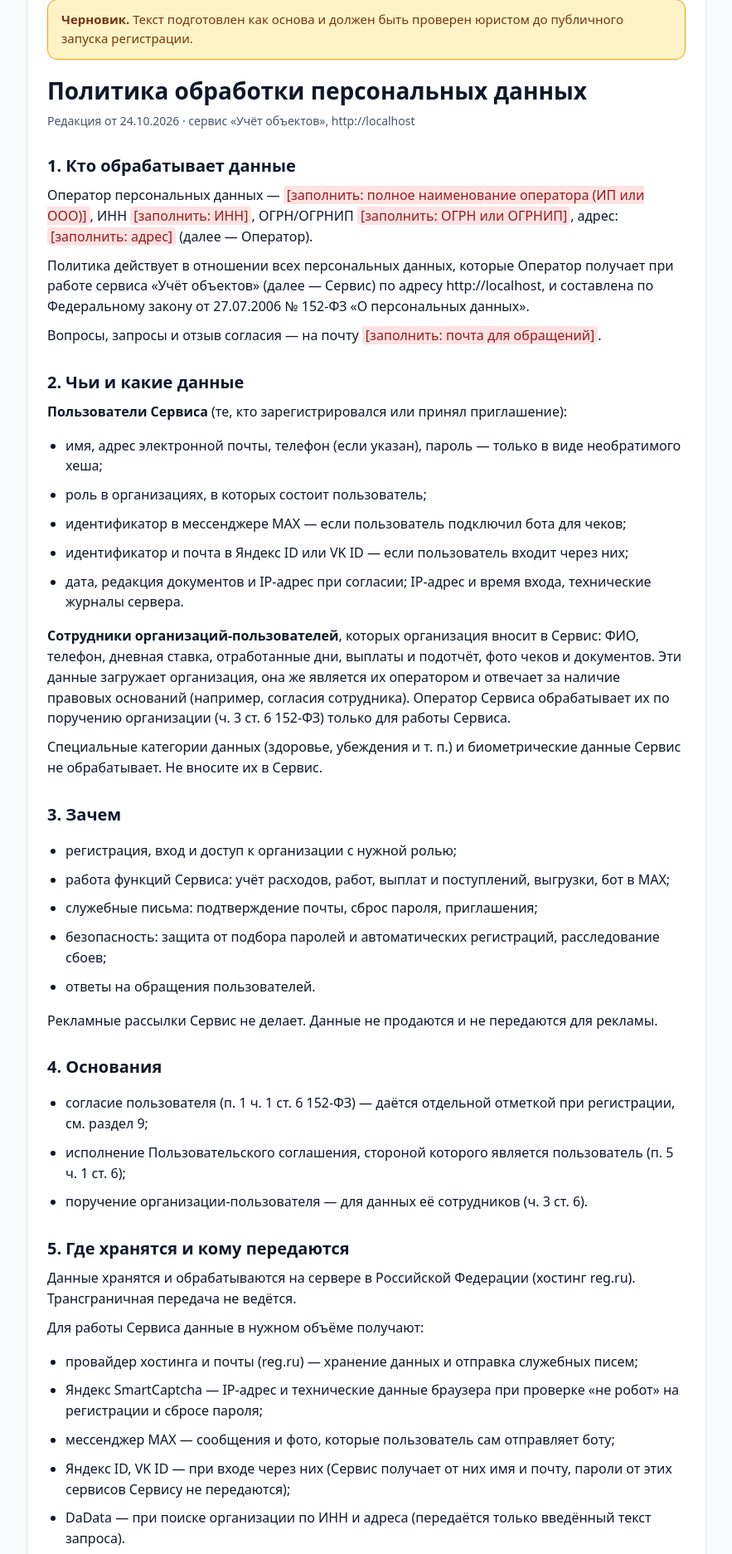
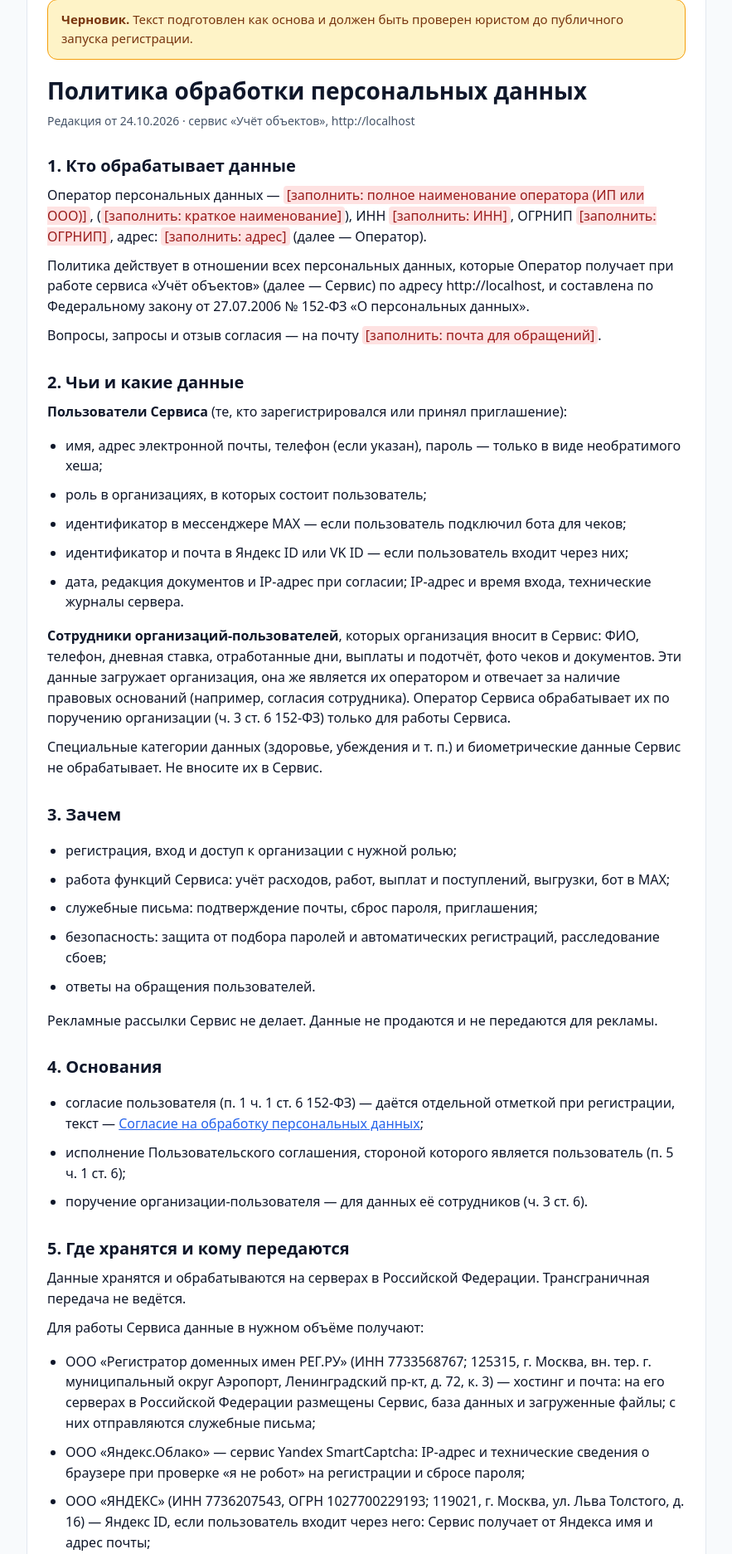
Before and after one commit to johndoecesko/uchet-objektov, a Laravel app: page /privacy in a window 1280 px wide. Shown: the part 119-1992 px from the top of the page at 83% size, without its empty margins (198-1081 px from the left). Run offline with Laravel 12, Linux system fonts and the light colour scheme; some libraries are stand-ins or nearby versions.

Commit message:
Документы по образцу проверенных юристом текстов сайтов easat.ru: согласие — отдельный документ /consent, получатели с реквизитами, сроки ответа по ст. 14, 20, 21 152-ФЗ
Co-Authored-By: Claude Opus 5.5 <noreply@anthropic.com>

```diff
--- a/app/Filament/Auth/Register.php
+++ b/app/Filament/Auth/Register.php
@@ -80,7 +80,7 @@ class Register extends BaseRegister
             : $field;
     }
 
-    /** Две отметки: согласие на обработку ПДн по 152-ФЗ оформляется отдельно от прочих условий */
+    /** Две отметки: согласие на обработку ПДн — отдельный документ без прочих условий (ч. 1 ст. 9 152-ФЗ в ред. 156-ФЗ) */
     protected function getConsentFormComponents(): array
     {
         return [
@@ -90,7 +90,7 @@ class Register extends BaseRegister
                 ->validationMessages(['accepted' => 'Без согласия с Пользовательским соглашением зарегистрироваться нельзя.'])
                 ->dehydrated(false),
             Checkbox::make('consent')
-                ->label(new HtmlString('Даю согласие на обработку персональных данных на условиях <a href="'.e(route('privacy')).'" target="_blank" class="underline">Политики обработки персональных данных</a>'))
+                ->label(new HtmlString('Даю <a href="'.e(route('consent')).'" target="_blank" class="underline">согласие на обработку персональных данных</a>'))
                 ->accepted()
                 ->validationMessages(['accepted' => 'Без согласия на обработку персональных данных зарегистрироваться нельзя.'])
                 ->dehydrated(false),
--- a/config/legal.php
+++ b/config/legal.php
@@ -16,6 +16,7 @@ return [
     'operator' => [
         'name' => env('LEGAL_OPERATOR_NAME'),        // «Индивидуальный предприниматель Иванов Иван Иванович» / «ООО «…»»
         'short' => env('LEGAL_OPERATOR_SHORT'),      // «ИП Иванов И. И.»
+        'dative' => env('LEGAL_OPERATOR_DATIVE'),    // «индивидуальному предпринимателю Иванову Ивану Ивановичу» — для «даю согласие кому»
         'inn' => env('LEGAL_OPERATOR_INN'),
         'ogrn' => env('LEGAL_OPERATOR_OGRN'),        // ОГРН или ОГРНИП
         'address' => env('LEGAL_OPERATOR_ADDRESS'),
--- /dev/null
+++ b/resources/views/legal/_recipients.blade.php
@@ -0,0 +1,9 @@
+{{-- Получатели персональных данных — одни и те же строки в Политике и Согласии. Реквизиты — как в документах сайтов easat.ru (проверены юристом 18.10.2026) --}}
+<ul>
+    <li>ООО «Регистратор доменных имен РЕГ.РУ» (ИНН 7733568767; 125315, г. Москва, вн. тер. г. муниципальный округ Аэропорт, Ленинградский пр-кт, д. 72, к. 3) — хостинг и почта: на его серверах в Российской Федерации размещены Сервис, база данных и загруженные файлы; с них отправляются служебные письма;</li>
+    <li>ООО «Яндекс.Облако» — сервис Yandex SmartCaptcha: IP-адрес и технические сведения о браузере при проверке «я не робот» на регистрации и сбросе пароля;</li>
+    <li>ООО «ЯНДЕКС» (ИНН 7736207543, ОГРН 1027700229193; 119021, г. Москва, ул. Льва Толстого, д. 16) — Яндекс ID, если пользователь входит через него: Сервис получает от Яндекса имя и адрес почты;</li>
+    <li>ООО «ВК» (ИНН 7743001840, ОГРН 1027739850962) — VK ID, если пользователь входит через него (Сервис получает имя и адрес почты), и почтовый сервис Mail, обслуживающий ящик Оператора для обращений;</li>
+    <li>ООО «Коммуникационная платформа» (ИНН 9714058267, ОГРН 1247700595230; г. Москва, Ленинградский пр-кт, д. 39, стр. 79) — мессенджер MAX, если пользователь подключил бота: через бота Оператора передаются сообщения и фото, которые пользователь сам ему отправляет;</li>
+    <li>ООО «Дадата» — подсказки организаций по ИНН и адресов: передаётся только набранный текст запроса, без сведений о пользователе.</li>
+</ul>
--- a/resources/views/legal/privacy.blade.php
+++ b/resources/views/legal/privacy.blade.php
@@ -10,7 +10,7 @@
 <div class="meta">Редакция от {{ $L::versionDate() }} · сервис «Учёт объектов», {{ config('app.url') }}</div>
 
 <h2>1. Кто обрабатывает данные</h2>
-<p>Оператор персональных данных — {{ $L::operator('name', 'полное наименование оператора (ИП или ООО)') }}, ИНН {{ $L::operator('inn', 'ИНН') }}, ОГРН/ОГРНИП {{ $L::operator('ogrn', 'ОГРН или ОГРНИП') }}, адрес: {{ $L::operator('address', 'адрес') }} (далее — Оператор).</p>
+<p>Оператор персональных данных — {{ $L::operator('name', 'полное наименование оператора (ИП или ООО)') }}, ({{ $L::operator('short', 'краткое наименование') }}), ИНН {{ $L::operator('inn', 'ИНН') }}, ОГРНИП {{ $L::operator('ogrn', 'ОГРНИП') }}, адрес: {{ $L::operator('address', 'адрес') }} (далее — Оператор).</p>
 <p>Политика действует в отношении всех персональных данных, которые Оператор получает при работе сервиса «Учёт объектов» (далее — Сервис) по адресу {{ config('app.url') }}, и составлена по Федеральному закону от 27.07.2006 № 152-ФЗ «О персональных данных».</p>
 <p>Вопросы, запросы и отзыв согласия — на почту {{ $L::email() }}.</p>
 
@@ -38,21 +38,15 @@
 
 <h2>4. Основания</h2>
 <ul>
-    <li>согласие пользователя (п. 1 ч. 1 ст. 6 152-ФЗ) — даётся отдельной отметкой при регистрации, см. раздел 9;</li>
+    <li>согласие пользователя (п. 1 ч. 1 ст. 6 152-ФЗ) — даётся отдельной отметкой при регистрации, текст — <a href="{{ route('consent') }}">Согласие на обработку персональных данных</a>;</li>
     <li>исполнение Пользовательского соглашения, стороной которого является пользователь (п. 5 ч. 1 ст. 6);</li>
     <li>поручение организации-пользователя — для данных её сотрудников (ч. 3 ст. 6).</li>
 </ul>
 
 <h2>5. Где хранятся и кому передаются</h2>
-<p>Данные хранятся и обрабатываются на сервере в Российской Федерации (хостинг reg.ru). Трансграничная передача не ведётся.</p>
+<p>Данные хранятся и обрабатываются на серверах в Российской Федерации. Трансграничная передача не ведётся.</p>
 <p>Для работы Сервиса данные в нужном объёме получают:</p>
-<ul>
-    <li>провайдер хостинга и почты (reg.ru) — хранение данных и отправка служебных писем;</li>
-    <li>Яндекс SmartCaptcha — IP-адрес и технические данные браузера при проверке «не робот» на регистрации и сбросе пароля;</li>
-    <li>мессенджер MAX — сообщения и фото, которые пользователь сам отправляет боту;</li>
-    <li>Яндекс ID, VK ID — при входе через них (Сервис получает от них имя и почту, пароли от этих сервисов Сервису не передаются);</li>
-    <li>DaData — при поиске организации по ИНН и адреса (передаётся только введённый текст запроса).</li>
-</ul>
+@include('legal._recipients')
 <p>Государственным органам данные передаются только в случаях, прямо предусмотренных законом.</p>
 
 <h2>6. Сколько хранятся</h2>
@@ -61,9 +55,10 @@
     <li>данные организации и её сотрудников — пока организация пользуется Сервисом или до запроса организации на удаление;</li>
     <li>история изменений — 1 год, технические журналы приложения — 180 дней.</li>
 </ul>
+<p>По достижении цели, истечении срока или отзыве согласия данные уничтожаются в течение 30 дней (ст. 21 152-ФЗ); уничтожение подтверждается в порядке, установленном приказом Роскомнадзора от 28.10.2022 № 179.</p>
 
 <h2>7. Права пользователя</h2>
-<p>Вы можете узнать, какие ваши данные обрабатываются, потребовать уточнить, заблокировать или удалить их, отозвать согласие. Напишите на {{ $L::email() }} с почты, указанной в учётной записи. Оператор отвечает в течение 10 рабочих дней. Отзыв согласия означает удаление учётной записи: без данных для входа Сервис работать не может.</p>
+<p>Вы можете узнать, какие ваши данные обрабатываются, потребовать уточнить, заблокировать или удалить их, отозвать согласие. Напишите на {{ $L::email() }} с почты, указанной в учётной записи, или направьте письменный запрос по адресу Оператора; запрос должен содержать сведения, предусмотренные ч. 3 ст. 14 152-ФЗ. Оператор отвечает в течение 10 рабочих дней с даты получения запроса; срок может быть продлён ещё на 5 рабочих дней с уведомлением о причинах (ч. 3 ст. 14, ч. 1 ст. 20 152-ФЗ). Отзыв согласия означает удаление учётной записи: без данных для входа Сервис работать не может.</p>
 <p>Сотрудникам организаций, внесённым в Сервис, сначала следует обратиться в свою организацию — она оператор этих данных. Оператор Сервиса поможет организации выполнить запрос.</p>
 <p>Если вы считаете, что ваши права нарушены, вы можете обратиться в Роскомнадзор или в суд.</p>
 
@@ -77,7 +72,7 @@
 </ul>
 
 <h2>9. Согласие на обработку персональных данных</h2>
-<p>Отмечая при регистрации «Даю согласие на обработку персональных данных», пользователь свободно, своей волей и в своём интересе даёт Оператору согласие на обработку данных, перечисленных в разделе 2 (данные пользователей), для целей раздела 3: сбор, запись, систематизацию, накопление, хранение, уточнение, извлечение, использование, передачу лицам из раздела 5, блокирование, удаление и уничтожение, с использованием средств автоматизации. Согласие действует до удаления учётной записи или до его отзыва (раздел 7).</p>
+<p>Согласие даётся отдельной отметкой при регистрации или при первом входе через Яндекс ID или VK ID. Его текст — отдельный документ: <a href="{{ route('consent') }}">Согласие на обработку персональных данных</a>.</p>
 
 <h2>10. Файлы cookie</h2>
 <p>Сервис использует только необходимые cookie: сессия входа и защита форм. Счётчиков посещаемости, рекламных и аналитических скриптов нет.</p>
--- a/resources/views/legal/terms.blade.php
+++ b/resources/views/legal/terms.blade.php
@@ -10,7 +10,7 @@
 <div class="meta">Редакция от {{ $L::versionDate() }} · сервис «Учёт объектов», {{ config('app.url') }}</div>
 
 <h2>1. Стороны и предмет</h2>
-<p>Соглашение заключается между {{ $L::operator('name', 'полное наименование (ИП или ООО)') }}, ИНН {{ $L::operator('inn', 'ИНН') }} (далее — Администрация), и лицом, зарегистрировавшимся в сервисе «Учёт объектов» (далее — Сервис, пользователь).</p>
+<p>Соглашение заключается между {{ $L::operator('name', 'полное наименование (ИП или ООО)') }} ({{ $L::operator('short', 'краткое наименование') }}), ИНН {{ $L::operator('inn', 'ИНН') }}, ОГРНИП {{ $L::operator('ogrn', 'ОГРНИП') }} (далее — Администрация), и лицом, зарегистрировавшимся в сервисе «Учёт объектов» (далее — Сервис, пользователь).</p>
 <p>Администрация предоставляет доступ к Сервису для учёта денег по объектам: бюджет, расходы, работы, выплаты, поступления, выгрузки. Регистрируясь, пользователь принимает Соглашение полностью (ст. 438 ГК РФ — акцепт оферты).</p>
 
 <h2>2. Учётная запись</h2>
@@ -56,6 +56,6 @@
 <p>К Соглашению применяется право Российской Федерации. Споры решаются переговорами; претензию направляют на почту Администрации, срок ответа — 30 дней. Если договориться не удалось — в суде по месту нахождения Администрации.</p>
 
 <h2>9. Контакты</h2>
-<p>{{ $L::operator('name', 'полное наименование') }}, ИНН {{ $L::operator('inn', 'ИНН') }}, ОГРН/ОГРНИП {{ $L::operator('ogrn', 'ОГРН или ОГРНИП') }}, адрес: {{ $L::operator('address', 'адрес') }}. Почта: {{ $L::email() }}. Telegram: <a href="https://t.me/{{ ltrim(config('app.support_telegram'), '@') }}">{{ config('app.support_telegram') }}</a>.</p>
-<p>Обработка персональных данных — по <a href="{{ route('privacy') }}">Политике обработки персональных данных</a>.</p>
+<p>{{ $L::operator('name', 'полное наименование') }}, ИНН {{ $L::operator('inn', 'ИНН') }}, ОГРНИП {{ $L::operator('ogrn', 'ОГРНИП') }}, адрес: {{ $L::operator('address', 'адрес') }}. Почта: {{ $L::email() }}. Telegram: <a href="https://t.me/{{ ltrim(config('app.support_telegram'), '@') }}">{{ config('app.support_telegram') }}</a>.</p>
+<p>Обработка персональных данных — по <a href="{{ route('privacy') }}">Политике обработки персональных данных</a> и <a href="{{ route('consent') }}">Согласию на обработку персональных данных</a>.</p>
 @endsection
--- a/routes/web.php
+++ b/routes/web.php
@@ -11,6 +11,7 @@ use Illuminate\Support\Facades\Route;
 Route::view('/', 'landing')->name('home');
 Route::view('/privacy', 'legal.privacy')->name('privacy');
 Route::view('/terms', 'legal.terms')->name('terms');
+Route::view('/consent', 'legal.consent')->name('consent');
 
 // «В мою организацию»: /go/expenses/create → /app/{организация}/expenses/create (ярлыки PWA, старые ссылки)
 Route::get('/go/{path?}', GoToOrganization::class)->where('path', '[a-z0-9\-/]*')->name('go');
```
Also changed, not shown: resources/views/legal/consent.blade.php (added, +30 -0 lines), tests/Feature/PublicAndRegistrationTest.php (+6 -4 lines), 1 other file.
